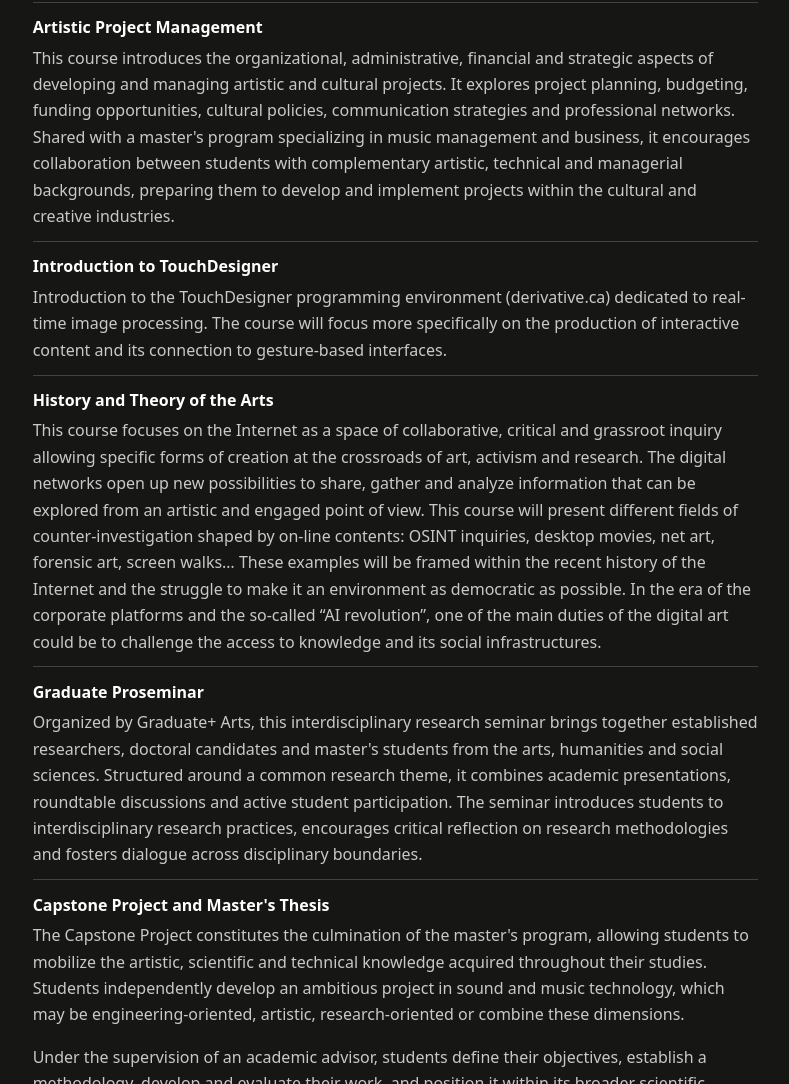
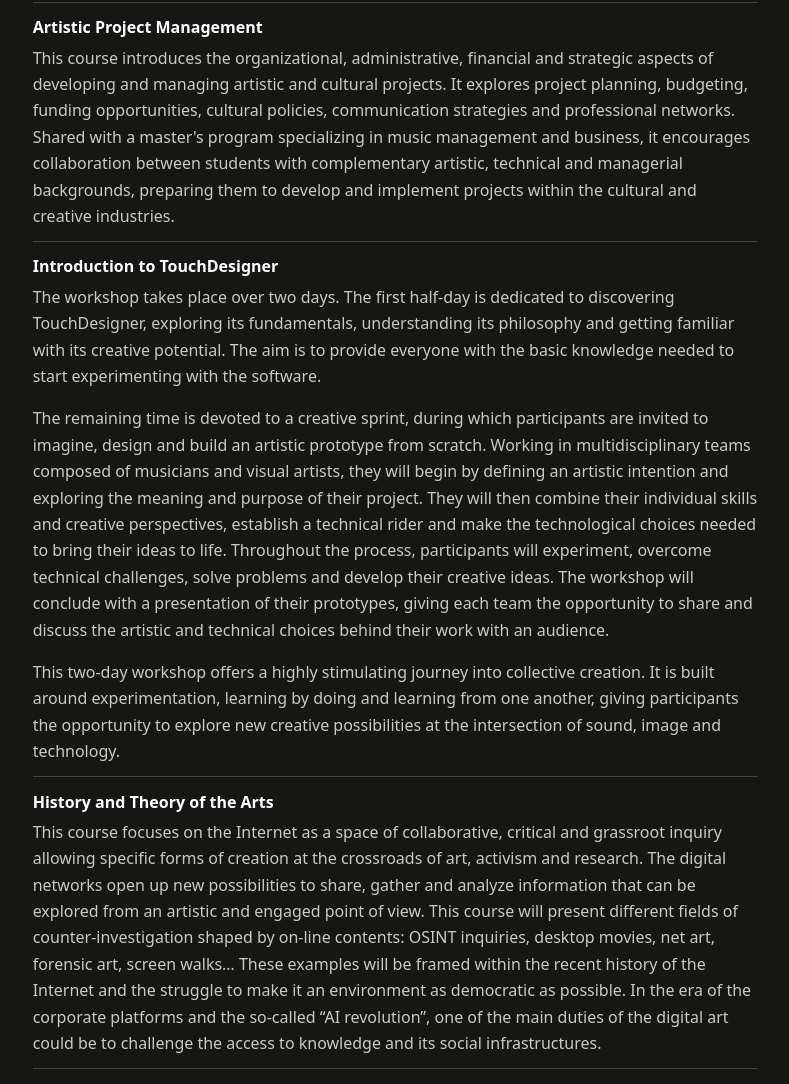
Before and after one commit to inria-emeraude/smt, a plain HTML site: page docs/classes.html in a window 1280 px wide. Shown: the part 7325-8409 px from the top of the page, without its empty margins (442-1231 px from the left). Drawn offline with Linux system fonts and the light colour scheme.

Commit message:
More content on the touchdesigner course

```diff
--- a/docs/classes.html
+++ b/docs/classes.html
@@ -157,7 +157,9 @@
   </li>
   <li>
     <strong>Introduction to TouchDesigner</strong>
-    <p>Introduction to the TouchDesigner programming environment (derivative.ca) dedicated to real-time image processing. The course will focus more specifically on the production of interactive content and its connection to gesture-based interfaces.</p>
+    <p>The workshop takes place over two days. The first half-day is dedicated to discovering TouchDesigner, exploring its fundamentals, understanding its philosophy and getting familiar with its creative potential. The aim is to provide everyone with the basic knowledge needed to start experimenting with the software.</p>
+    <p>The remaining time is devoted to a creative sprint, during which participants are invited to imagine, design and build an artistic prototype from scratch. Working in multidisciplinary teams composed of musicians and visual artists, they will begin by defining an artistic intention and exploring the meaning and purpose of their project. They will then combine their individual skills and creative perspectives, establish a technical rider and make the technological choices needed to bring their ideas to life. Throughout the process, participants will experiment, overcome technical challenges, solve problems and develop their creative ideas. The workshop will conclude with a presentation of their prototypes, giving each team the opportunity to share and discuss the artistic and technical choices behind their work with an audience.</p>
+    <p>This two-day workshop offers a highly stimulating journey into collective creation. It is built around experimentation, learning by doing and learning from one another, giving participants the opportunity to explore new creative possibilities at the intersection of sound, image and technology.</p>
   </li>
   <li>
     <strong>History and Theory of the Arts</strong>
```
Also changed, not shown: docs/dark-logo.png (added), 1 other file.
